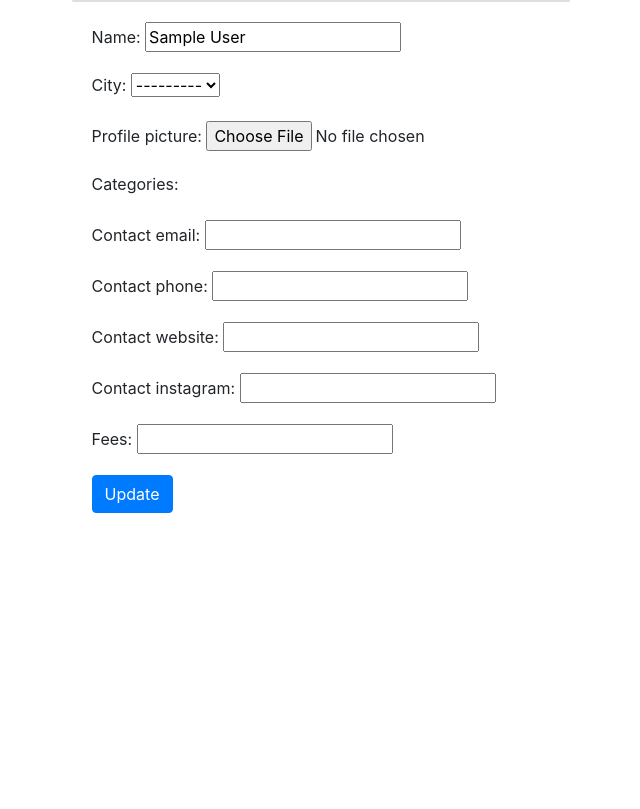
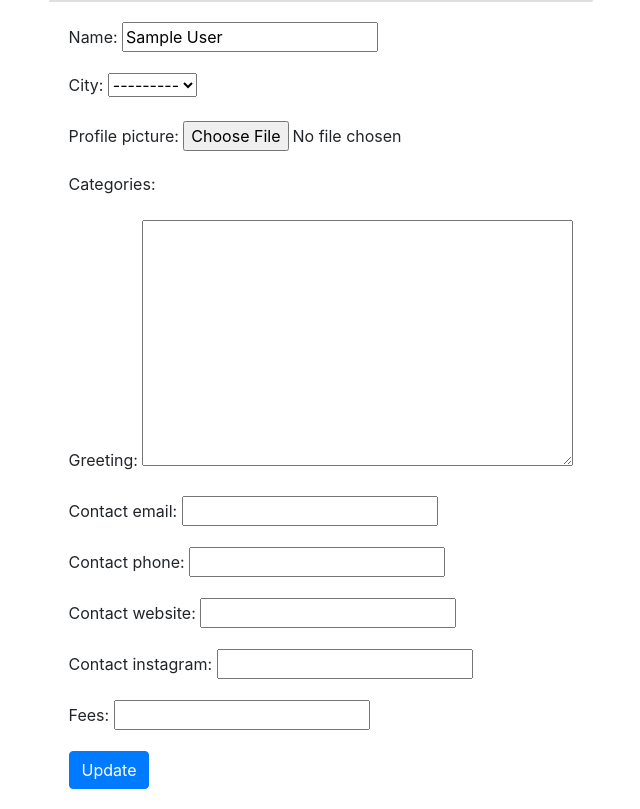
Before and after one commit to regulrjoe/picteame-django, a Django app: page /profile/edit/ in a window 1280 px wide. Shown: the part 102-911 px from the top of the page, without its empty margins (319-959 px from the left). Before the commit the page ends 615 px from the top, so only its background shows below. Run offline with Django 3.2, Linux system fonts and the light colour scheme; the visitor is signed in with stand-in values (Sample User, id 1); data that the repository does not hold is empty; some libraries are stand-ins or nearby versions.

Commit message:
Add greeting field to TalentAccount

```diff
--- a/apps/users/forms.py
+++ b/apps/users/forms.py
@@ -30,6 +30,7 @@ class TalentEditForm(forms.ModelForm):
     name = forms.CharField(required=False, )
     profile_picture = forms.ImageField(required=False)
     categories = forms.ModelMultipleChoiceField(queryset=Category.objects.all(), widget=forms.CheckboxSelectMultiple, required=False)
+    greeting = forms.TextInput()
     contact_email = forms.EmailField(required=False)
     contact_phone = forms.CharField(required=False)
     contact_website = forms.URLField(required=False)
@@ -40,6 +41,7 @@ class TalentEditForm(forms.ModelForm):
         model = TalentAccount
         fields = ['name', 'city', 'profile_picture',
                   'categories',
+                  'greeting',
                   'contact_email', 'contact_phone', 'contact_website', 'contact_instagram']
 
     def __init__(self, *args, **kwargs):
@@ -50,6 +52,7 @@ class TalentEditForm(forms.ModelForm):
             self.fields['city'].initial = instance.city
             self.fields['profile_picture'].initial = instance.profile_picture
             self.fields['categories'].initial = instance.categories
+            self.fields['greeting'].initial = instance.greeting
             self.fields['contact_email'].initial = instance.contact_email
             self.fields['contact_phone'].initial = instance.contact_phone
             self.fields['contact_website'].initial = instance.contact_website
--- a/apps/users/models.py
+++ b/apps/users/models.py
@@ -19,6 +19,8 @@ class TalentAccount(AbstractBaseUser):
     contact_phone       = PhoneNumberField(null=True)
     contact_website     = models.URLField(max_length=100, null=True)
     contact_instagram   = models.CharField(max_length=50, null=True)
+
+    greeting            = models.TextField(null=True)
 
     # fees              = added as a one-to-many relationship in core.Fee
     # photos            = added as a one-to-many relationship in core.Photo
```
Also changed, not shown: apps/users/templates/users/talent_profile.html (+5 -3 lines), apps/users/migrations/0016_talentaccount_greeting.py (added).
